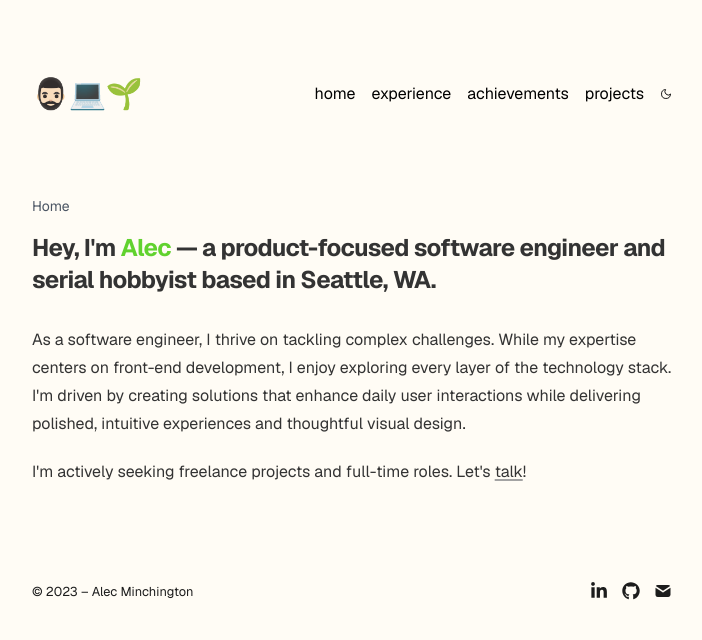
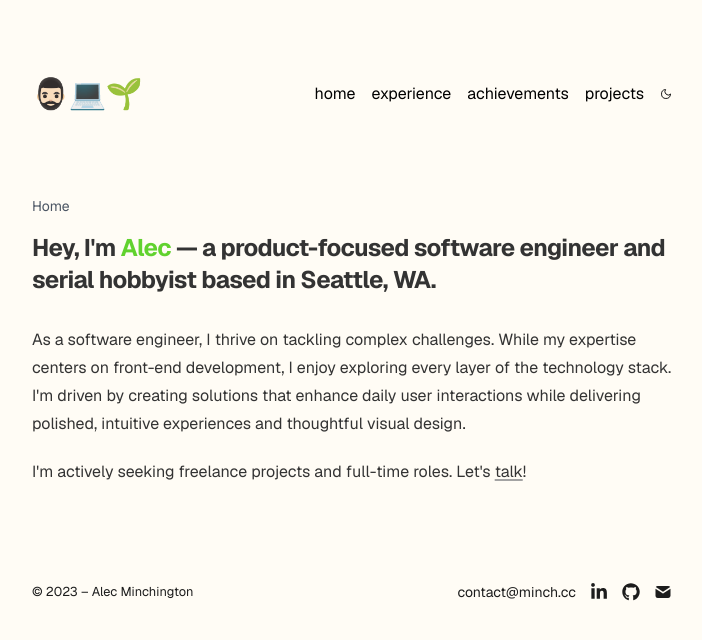
Before and after one commit to minchingtonak/am-works, a Next.js app: page / in a window 1280 px wide. Shown: the top 640 px of the page, without its empty margins (288-990 px from the left). Built offline with nearby package versions, Linux system fonts and the light colour scheme.

Commit message:
add email in footer

```diff
--- a/app/components/footer.tsx
+++ b/app/components/footer.tsx
@@ -16,7 +16,8 @@ function SocialLink({ href, icon: Icon }) {
 
 function SocialLinks() {
   return (
-    <div className="flex text-lg gap-3.5 float-right transition-opacity duration-300 hover:opacity-90">
+    <div className="flex items-center text-lg gap-3.5 float-right transition-opacity duration-300 hover:opacity-90">
+      <p className="text-sm">contact@minch.cc</p>
       <SocialLink href={socialLinks.linkedin} icon={FaLinkedinIn} />
       <SocialLink href={socialLinks.github} icon={FaGithub} />
       <SocialLink href={socialLinks.email} icon={TbMailFilled} />
```
